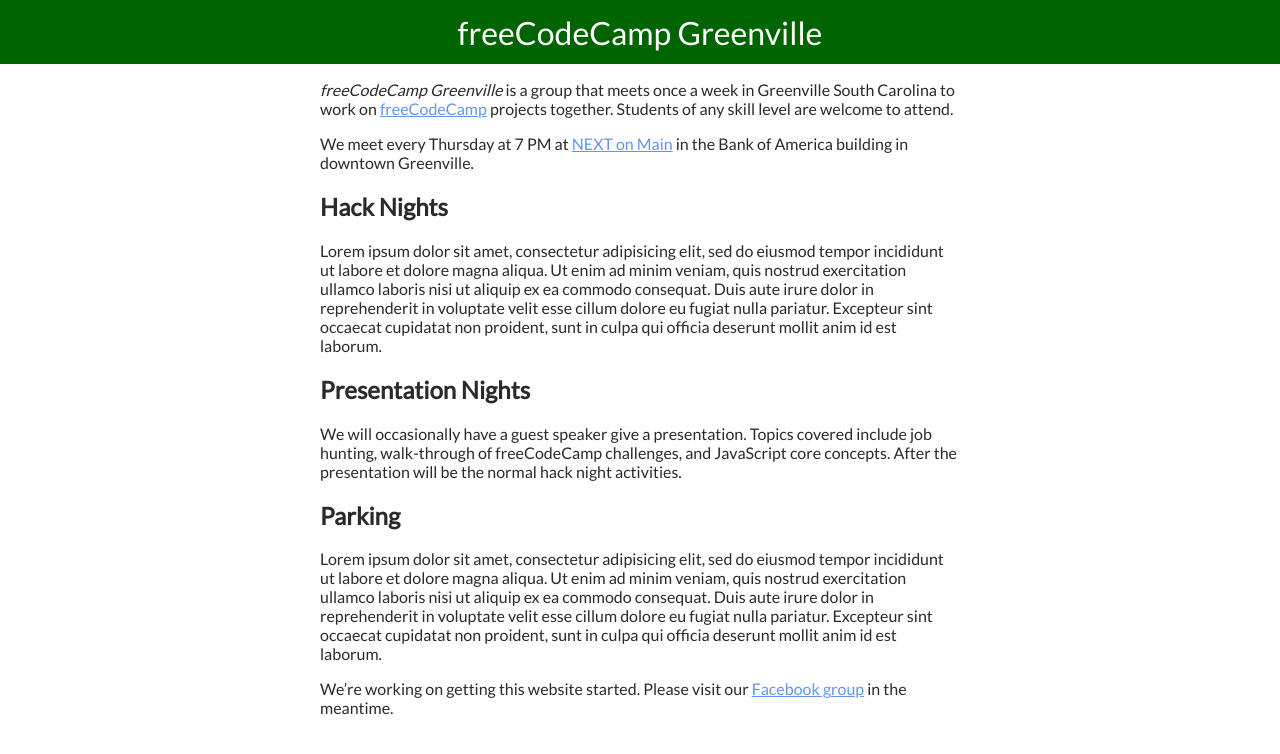
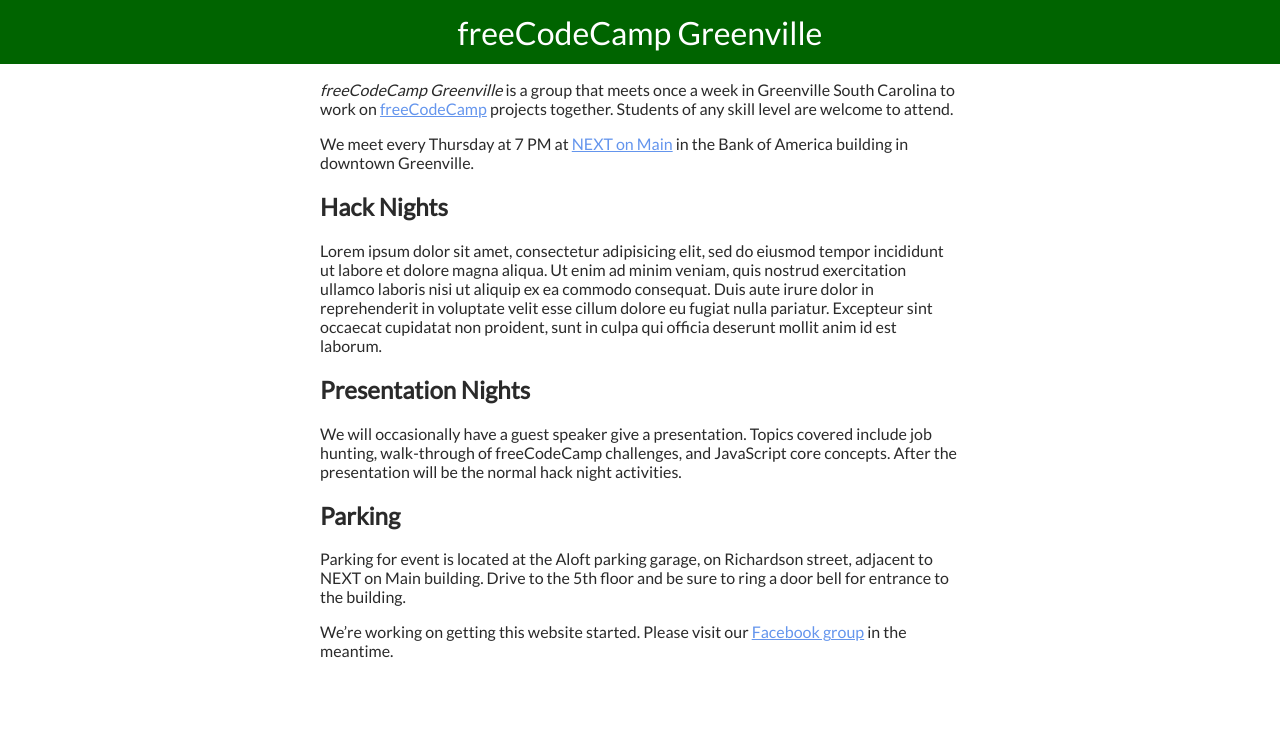
Before and after one commit to freecodecamp-greenville/fcc-greenville-www, a Jekyll site: the page built from index.md, in a window 1280 px wide. Shown: the top 754 px of the page. Built offline with Jekyll 4.4.1, drawn with Linux system fonts in a browser that asks for light colours.

Commit message:
parking copy

```diff
--- a/index.md
+++ b/index.md
@@ -27,12 +27,7 @@
 
 ## Parking
 
-Lorem ipsum dolor sit amet, consectetur adipisicing elit, sed do eiusmod tempor
-incididunt ut labore et dolore magna aliqua. Ut enim ad minim veniam, quis
-nostrud exercitation ullamco laboris nisi ut aliquip ex ea commodo consequat.
-Duis aute irure dolor in reprehenderit in voluptate velit esse cillum dolore eu
-fugiat nulla pariatur. Excepteur sint occaecat cupidatat non proident, sunt in
-culpa qui officia deserunt mollit anim id est laborum.
+Parking for event is located at the Aloft parking garage, on Richardson street, adjacent to NEXT on Main building. Drive to the 5th floor and be sure to ring a door bell for entrance to the building.
 
 We're working on getting this website started. Please visit our
 [Facebook group](https://www.facebook.com/groups/free.code.camp.Greenville/) in
```
